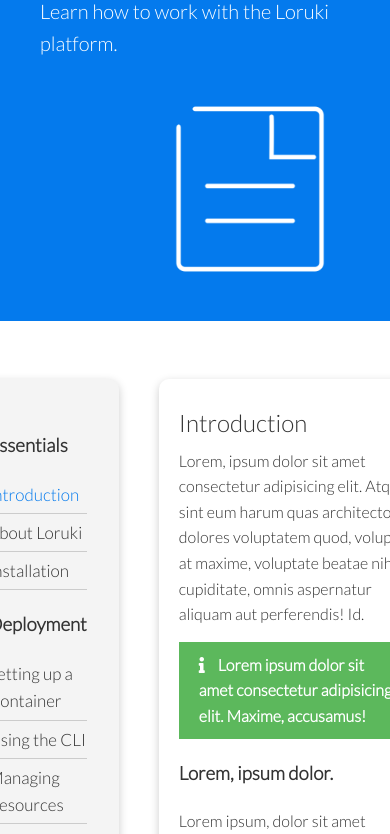
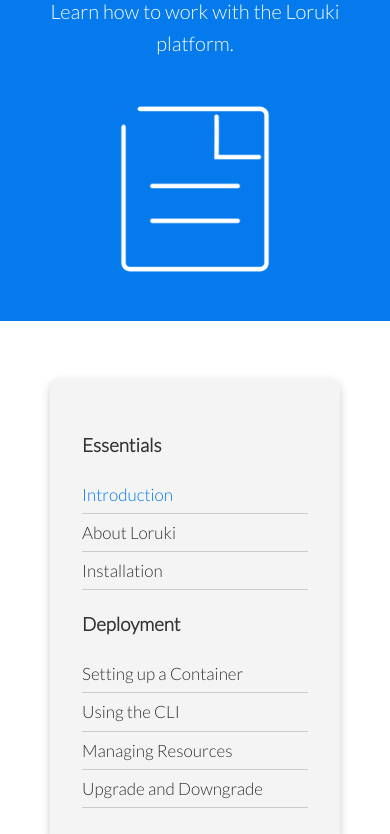
Before and after one commit to bendrendel/loruki-website, a plain HTML site: page docs.html in a window 390 px wide. Shown: the part 244-1078 px from the top of the page. Drawn offline with Linux system fonts and the light colour scheme.

Commit message:
Add responsive styles to features and docs pages

```diff
--- a/css/style.css
+++ b/css/style.css
@@ -102,6 +102,7 @@ code, pre {
     top: 60px;
     height: 350px;
     width: 400px;
+    max-width: 100%;
     padding: 40px;
     z-index: 100;
     justify-self: end;
@@ -259,7 +260,9 @@ code, pre {
     .showcase .grid,
     .stats .grid,
     .cli .grid,
-    .cloud .grid {
+    .cloud .grid,
+    .features-main .grid,
+    .docs-main .grid {
         grid-template-columns: 1fr;
         grid-template-rows: 1fr;
     }
@@ -282,6 +285,22 @@ code, pre {
         grid-column: 1 / 2;
         grid-row: 1 / 2;
     }
+
+    .features-head,
+    .features-sub-head,
+    .docs-head {
+        text-align: center;
+    }
+
+    .features-head img,
+    .features-sub-head img,
+    .docs-head img {
+        justify-self: center;
+    }
+
+    .features-main .grid .card {
+        grid-column: 1 / 2;
+    }
 }
 
 /* Mobile */
```
